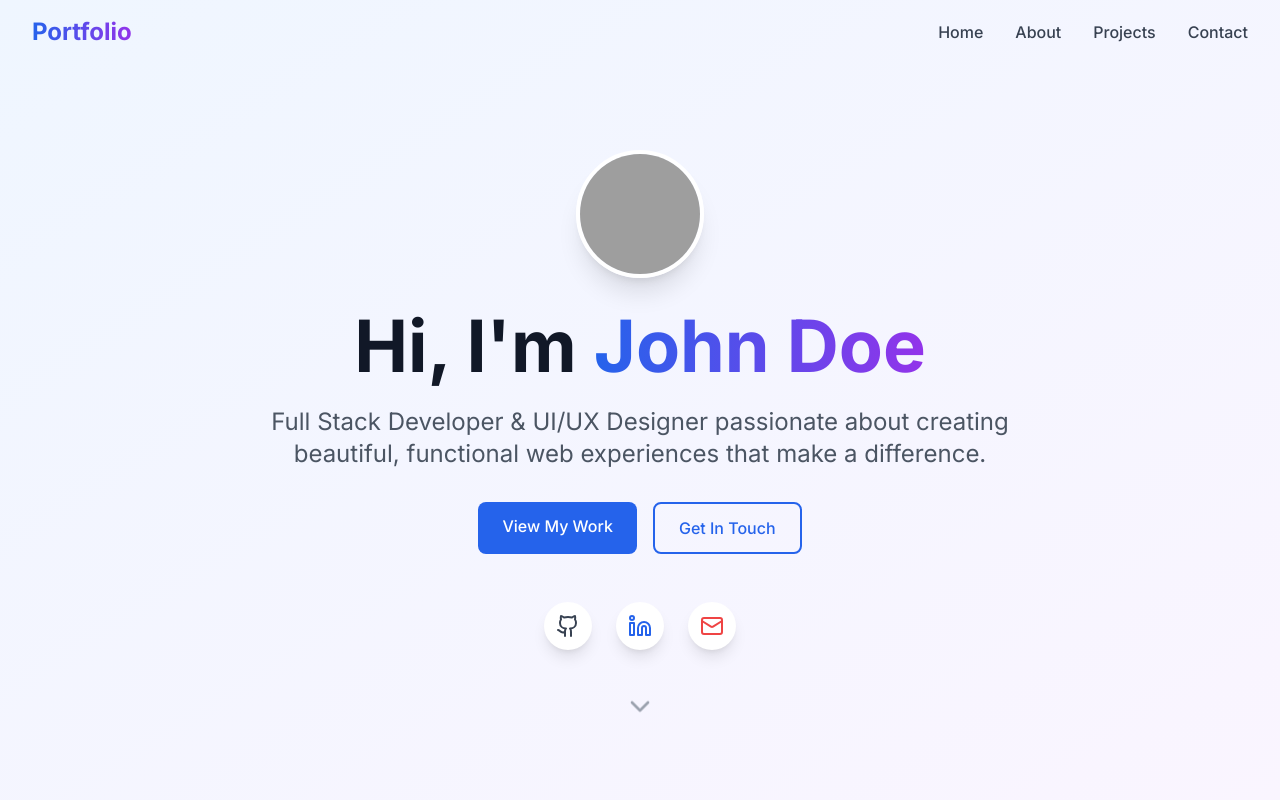
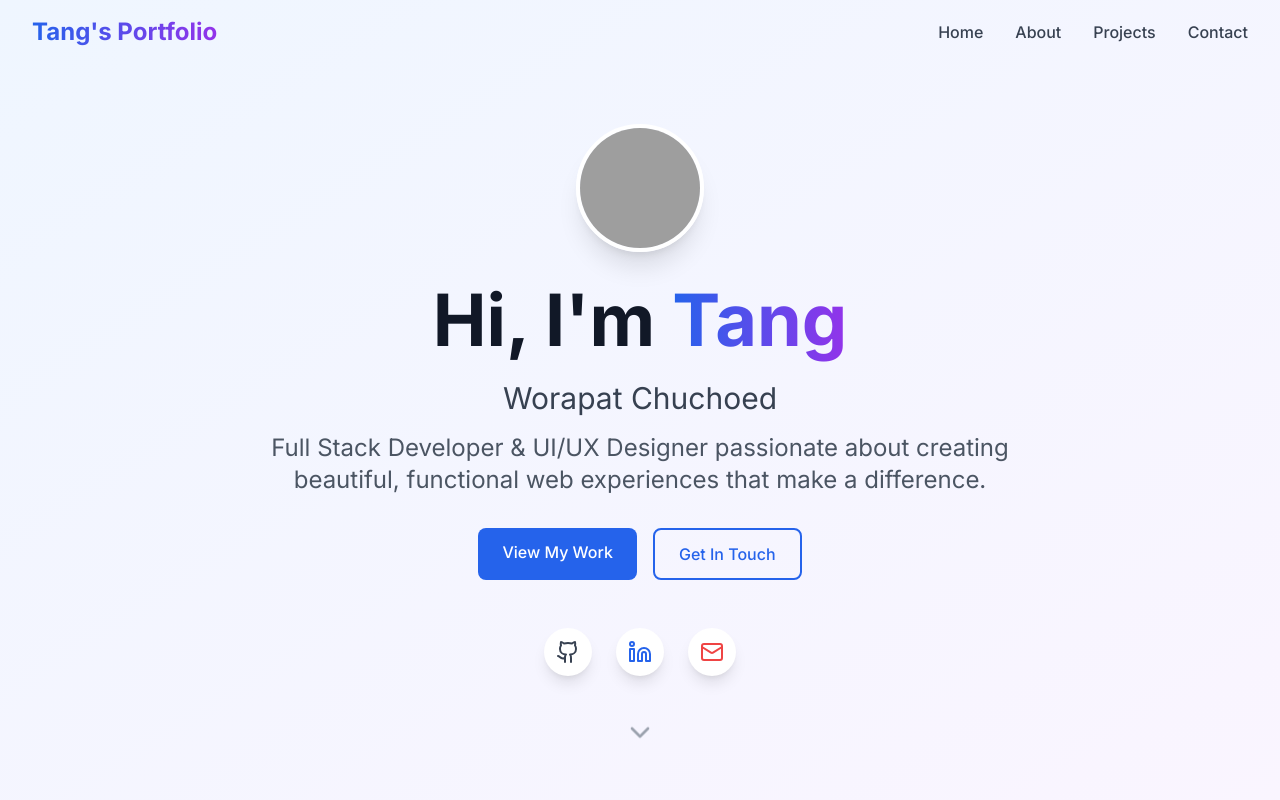
Before and after one commit to Akushu2357/portfolio, a React (Vite) app: page / in a window 1280 px wide. Shown: the top 800 px of the page. Built offline with nearby package versions, Linux system fonts and the light colour scheme; grey boxes are pictures that could not be loaded; the HTML template or start-up script is replaced by a standard one.

Commit message:
Update Portfolio with Personal Information

```diff
--- a/index.html
+++ b/index.html
@@ -4,7 +4,7 @@
     <meta charset="UTF-8" />
     <link rel="icon" type="image/svg+xml" href="/vite.svg" />
     <meta name="viewport" content="width=device-width, initial-scale=1.0" />
-    <title>John Doe - Portfolio</title>
+    <title>Worapat Chuchoed (Tang) - Portfolio</title>
     <meta name="description" content="Full Stack Developer & UI/UX Designer passionate about creating beautiful, functional web experiences." />
     <link rel="preconnect" href="https://fonts.googleapis.com">
     <link rel="preconnect" href="https://fonts.gstatic.com" crossorigin>
--- a/src/components/Contact.jsx
+++ b/src/components/Contact.jsx
@@ -16,7 +16,7 @@ const Contact = () => {
     const body = `Name: ${formData.name}%0D%0AEmail: ${formData.email}%0D%0A%0D%0AMessage:%0D%0A${formData.message}`;
 
     // Open email client with pre-filled content
-    window.location.href = `mailto:john@example.com?subject=${encodeURIComponent(subject)}&body=${body}`;
+    window.location.href = `mailto:tang.tang2004@gmail.com?subject=${encodeURIComponent(subject)}&body=${body}`;
 
     // Reset form after sending
     setFormData({ name: '', email: '', message: '' });
@@ -36,19 +36,19 @@ const Contact = () => {
     {
       icon: <Mail size={24} />,
       title: 'Email',
-      value: 'john@example.com',
-      link: 'mailto:john@example.com',
+      value: 'tang.tang2004@gmail.com',
+      link: 'mailto:tang.tang2004@gmail.com',
     },
     {
       icon: <Phone size={24} />,
       title: 'Phone',
-      value: '+1 (555) 123-4567',
-      link: 'tel:+15551234567',
+      value: '+66 (xxx) xxx-xxxx',
+      link: 'tel:+66xxxxxxxxx',
     },
     {
       icon: <MapPin size={24} />,
       title: 'Location',
-      value: 'San Francisco, CA',
+      value: 'Thailand',
       link: '#',
     },
   ];
--- a/src/components/Footer.jsx
+++ b/src/components/Footer.jsx
@@ -10,7 +10,7 @@ const Footer = () => {
         <div className="grid md:grid-cols-3 gap-8 mb-8">
           <div>
             <h3 className="text-2xl font-bold gradient-text mb-4">
-              John Doe
+              Worapat Chuchoed (Tang)
             </h3>
             <p className="text-gray-400 leading-relaxed">
               Full Stack Developer passionate about creating exceptional
@@ -64,7 +64,7 @@ const Footer = () => {
                 <Linkedin size={20} />
               </a>
               <a
-                href="mailto:john@example.com"
+                href="mailto:tang.tang2004@gmail.com"
                 className="p-2 bg-gray-800 rounded-lg hover:bg-gray-700 transition-colors duration-300"
               >
                 <Mail size={20} />
@@ -75,7 +75,7 @@ const Footer = () => {
 
         <div className="border-t border-gray-800 pt-8 text-center">
           <p className="text-gray-400 flex items-center justify-center space-x-2">
-            <span>© {currentYear} John Doe. Made with</span>
+            <span>© {currentYear} Worapat Chuchoed (Tang). Made with</span>
             <Heart size={16} className="text-red-500" />
             <span>and lots of coffee.</span>
           </p>
--- a/src/components/Header.jsx
+++ b/src/components/Header.jsx
@@ -32,7 +32,7 @@ const Header = () => {
       <nav className="container-max section-padding py-4">
         <div className="flex items-center justify-between">
           <div className="text-2xl font-bold gradient-text">
-            Portfolio
+            Tang's Portfolio
           </div>
 
           {/* Desktop Navigation */}
--- a/src/components/Hero.jsx
+++ b/src/components/Hero.jsx
@@ -16,8 +16,12 @@ const Hero = () => {
 
           <h1 className="text-5xl md:text-7xl font-bold text-gray-900 mb-6">
             Hi, I'm{' '}
-            <span className="gradient-text">John Doe</span>
+            <span className="gradient-text">Tang</span>
           </h1>
+
+          <h2 className="text-2xl md:text-3xl text-gray-700 mb-4">
+            Worapat Chuchoed
+          </h2>
 
           <p className="text-xl md:text-2xl text-gray-600 mb-8 max-w-3xl mx-auto">
             Full Stack Developer & UI/UX Designer passionate about creating
@@ -51,7 +55,7 @@ const Hero = () => {
               <Linkedin size={24} className="text-blue-600" />
             </a>
             <a
-              href="mailto:john@example.com"
+              href="mailto:tang.tang2004@gmail.com"
               className="p-3 bg-white rounded-full shadow-lg hover:shadow-xl transition-all duration-300 transform hover:scale-110"
             >
               <Mail size={24} className="text-red-500" />
```
